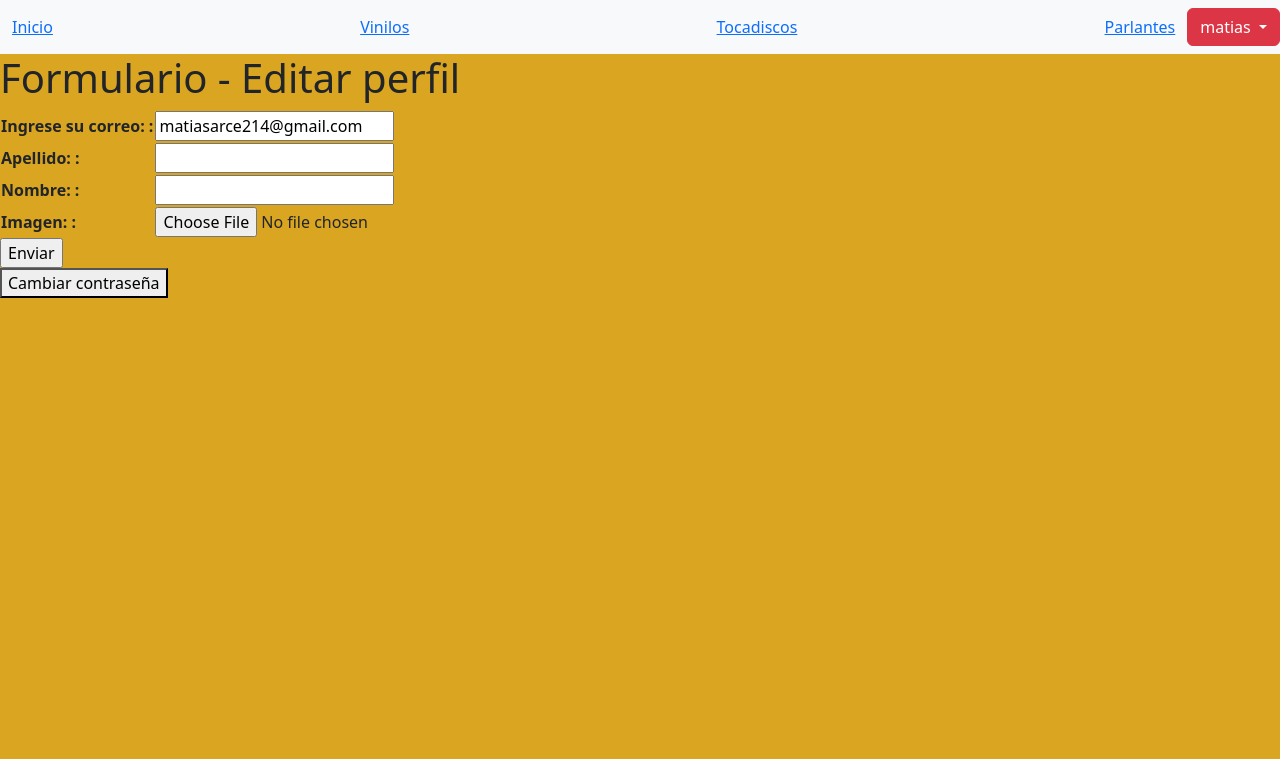
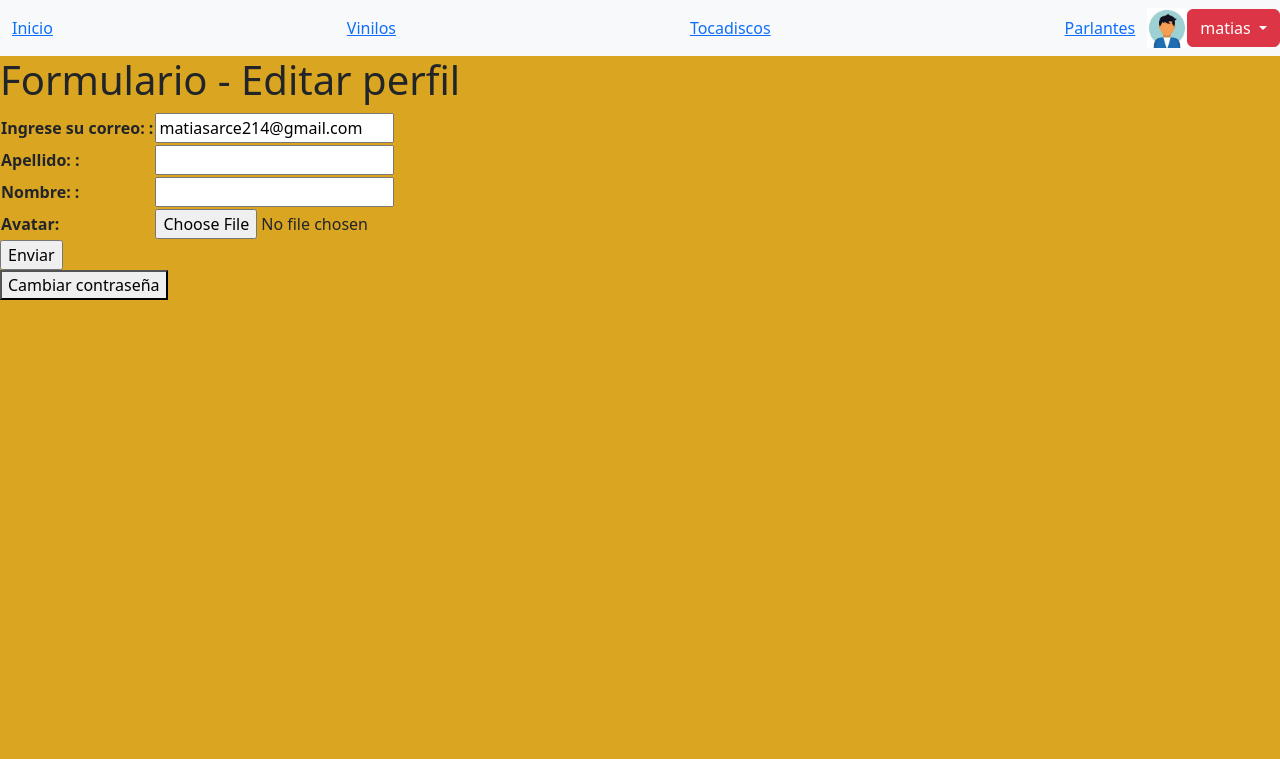
Before and after one commit to MatiasArce99/BlogApp, a Django app: page /base/editarPerfil/ in a window 1280 px wide. Shown: the top 759 px of the page. Run offline with Django 5.2, Linux system fonts and the light colour scheme; a user stored in the database is signed in; data comes from the database, SQL or seed files in the repository; both versions use the stored data as it was after the commit.

Commit message:
Corrigiendo avatar

```diff
--- a/Appweb/forms.py
+++ b/Appweb/forms.py
@@ -18,7 +18,7 @@ class UserEditForm(UserChangeForm):
     email = forms.EmailField(label='Ingrese su correo: ')
     apellido = forms.CharField(label='Apellido: ', required=False)
     nombre = forms.CharField(label='Nombre: ', required=False)
-    imagen = forms.ImageField(label='Imagen: ', required=False)
+    imagen = forms.ImageField(label='Avatar', required=False)
 
     class Meta:
         model = User
--- a/Appweb/models.py
+++ b/Appweb/models.py
@@ -22,4 +22,4 @@ class Avatar(models.Model):
     user = models.OneToOneField(User, on_delete=models.CASCADE)
     imagen = models.ImageField(upload_to='pictures', null=True, blank=True)
     def __str__(self):
-        return f'Imagen de: {self.user} - {self.imagen}'
+        return f'Imagen de: {self.user.username}'
--- a/Appweb/templates/ventanas/base.html
+++ b/Appweb/templates/ventanas/base.html
@@ -20,6 +20,7 @@
             <a href="{% url 'ListarTocadiscos' %}">Tocadiscos</a>
             <a href="{% url 'ListarParlantes' %}">Parlantes</a>
         </div>
+        <img src="{{ request.user.avatar.imagen.url }}" alt="" height="40px">
         {% if request.user.is_authenticated %}
             <div class="btn-group">
                 <button type="button" class="btn btn-danger dropdown-toggle" data-bs-toggle="dropdown" aria-expanded="false">
--- a/Appweb/templates/ventanas/editarPerfil.html
+++ b/Appweb/templates/ventanas/editarPerfil.html
@@ -2,7 +2,8 @@
 {% load static %}
 {% block main %}
     <h1>Formulario - Editar perfil</h1>
-    <form action="" method="POST" enctype="multipart/form-data"> {% csrf_token %}
+    <form action="" method="POST" enctype="multipart/form-data">
+        {% csrf_token %}
         <table>
             {{ form.as_table }}
         </table>
--- a/Appweb/views.py
+++ b/Appweb/views.py
@@ -42,12 +42,16 @@ def register(request):
     form = UserRegisterForm()
     return render(request, 'ventanas/register.html', {'form': form, 'msg_register': msg_register})
 
-#@login_required
+@login_required
 def editarPerfil(request):
     usuario = request.user
     if request.method == 'POST':
-        mi_formulario = UserEditForm(request.POST, instance=usuario)
+        mi_formulario = UserEditForm(request.POST, request.FILES, instance=usuario)
         if mi_formulario.is_valid():
+            if mi_formulario.cleaned_data.get('imagen'):
+                usuario.avatar.imagen = mi_formulario.cleaned_data.get('imagen')
+                usuario.avatar.save()
+
             mi_formulario.save()
             return render(request, 'ventanas/inicio.html')
     else:
```
Also changed, not shown: db.sqlite3, media/pictures/avatar1_8gNvXRK.jpg (deleted).
